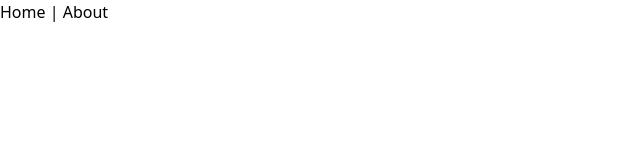
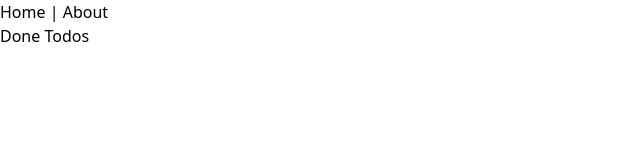
Before and after one commit to Redskullvue/Rira-Front-end-Task, a Vue app: page /done in a window 1280 px wide. Before the commit this address had no page. Shown: the top 160 px of the page, without its empty margins (0-640 px from the left). Built offline with nearby package versions, Linux system fonts and the light colour scheme.

Commit message:
Update : New View File Added

```diff
--- a/src/router/index.js
+++ b/src/router/index.js
@@ -1,11 +1,17 @@
 import { createRouter, createWebHistory } from "vue-router";
 import MainView from "../views/MainView.vue";
+import DoneTodosView from "../views/DoneTodosView.vue";
 
 const routes = [
   {
     path: "/",
     name: "home",
     component: MainView,
+  },
+  {
+    path: "/done",
+    name: "DoneTodos",
+    component: DoneTodosView,
   },
 ];
 
--- /dev/null
+++ b/src/views/DoneTodosView.vue
@@ -0,0 +1,3 @@
+<template>
+  <div>Done Todos</div>
+</template>
```
